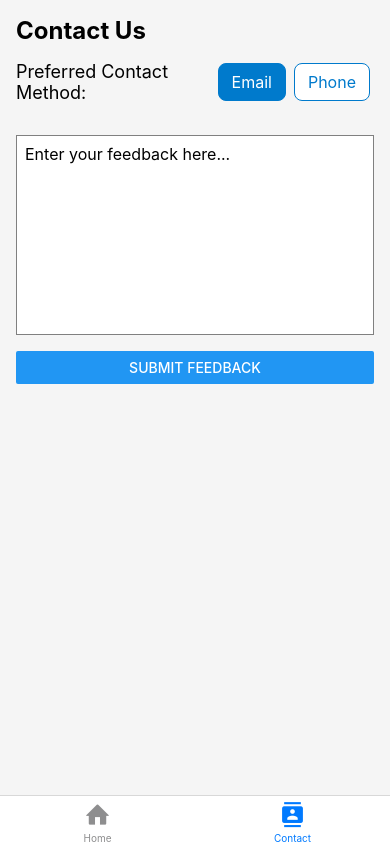
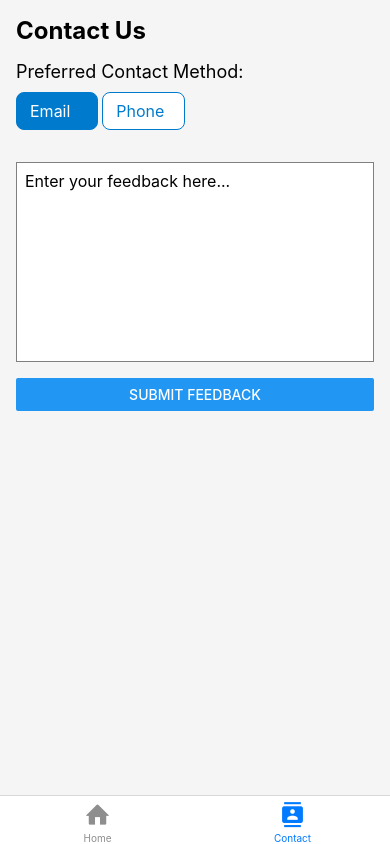
Before and after one commit to bhushan-01/TastyTreatsApp, a React Native app: screen /Contact in a window 390 px wide. Built offline with nearby package versions, Linux system fonts and the light colour scheme.

Commit message:
Final Code Release

```diff
--- a/src/Screens/OrdersFlow/Contact.jsx
+++ b/src/Screens/OrdersFlow/Contact.jsx
@@ -15,6 +15,10 @@ const Contact = () => {
 
       <View style={styles.contactMethodContainer}>
         <Text style={styles.contactMethodLabel}>Preferred Contact Method:</Text>
+
+        <View style={{flexDirection:'row'
+      ,marginTop:10}}>
+
         <TouchableOpacity
           style={[
             styles.contactMethodButton,
@@ -27,12 +31,13 @@ const Contact = () => {
         <TouchableOpacity
           style={[
             styles.contactMethodButton,
-            contactMethod === 'Phone' ? styles.activeContactMethod : null,
+            contactMethod === 'Phone' ? styles.activeContactMethod : null,{marginHorizontal:4}
           ]}
           onPress={() => setContactMethod('Phone')}
         >
           <Text style={[styles.contactMethodText, contactMethod === 'Phone' ? styles.activeText : null]}>Phone</Text>
         </TouchableOpacity>
+        </View>
       </View>
 
       <TextInput
@@ -62,8 +67,7 @@ const styles = StyleSheet.create({
     marginBottom: 16,
   },
   contactMethodContainer: {
-    flexDirection: 'row',
-    alignItems: 'center',
+
 
 
     marginBottom: 16,
@@ -78,8 +82,9 @@ const styles = StyleSheet.create({
     borderRadius: 8,
     borderWidth: 1,
     borderColor: '#007acc',
+    width:'23%',
     backgroundColor: 'white',
-    marginHorizontal:4
+
 
   },
   activeContactMethod: {
--- a/src/Screens/OrdersFlow/Home.jsx
+++ b/src/Screens/OrdersFlow/Home.jsx
@@ -283,7 +283,7 @@ const styles = StyleSheet.create({
     color: 'white',
     fontSize: 24,
     fontWeight: 'bold',
-    marginRight:"30%"
+    marginRight:"41%"
   },
   filterIcon: {
     padding: 8,
```
